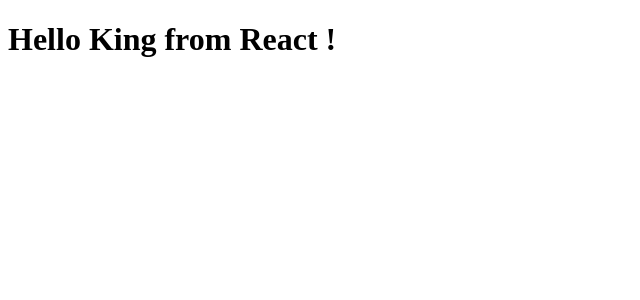
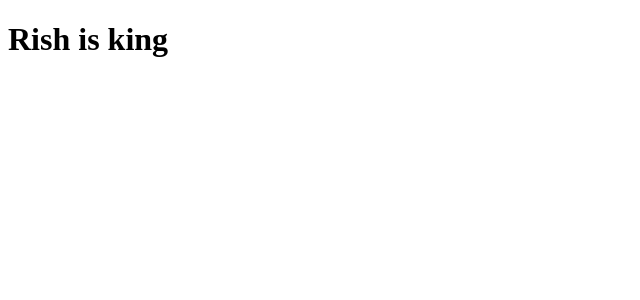
Before and after one commit to supreet7111999/namaste-react, a React (Vite) app in the folder lec_6/: page / in a window 1280 px wide. Shown: the top 300 px of the page, without its empty margins (0-640 px from the left). Built offline with nearby package versions, Linux system fonts and the light colour scheme.

Commit message:
Supreet|Basics of JSX

```diff
--- a/lec_6/App.js
+++ b/lec_6/App.js
@@ -4,5 +4,16 @@
 const head=React.createElement("h1",
 {id:"heading",xyz:"abc"},
 "Hello King from React !");
+
+//JSX - HTML like syntax not html
+const jsxHeading=<h1>Rish is king</h1>
+//jsx is just a syntax to create react element .
+// jsx is diff. react is diff
+// abpve one is not a purely js , so what is happening in background is
+// babel is converting(transpile ) the jsx to the format understood by browser i.e. js
+// JSX -> React.createElement -> ReactElement -> HTMLElement(render).
+// this process of conversion is done by babel
+// we use camelcase while writing attributes in jsx.
+// while writing jsx in multiple lines , we need to wrap it in ( JSXCode )
 const root=ReactDOM.createRoot(document.getElementById("root"));
-root.render(head);
+root.render(jsxHeading);
```
